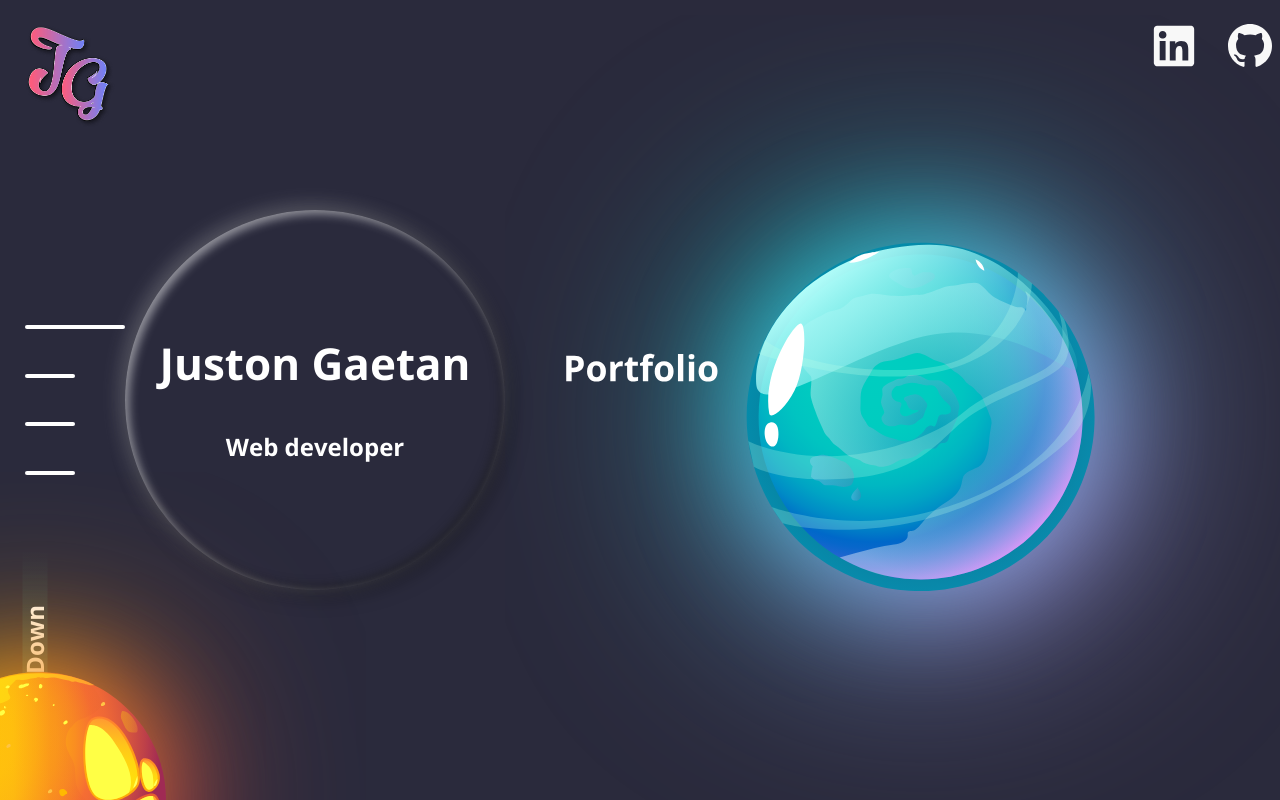
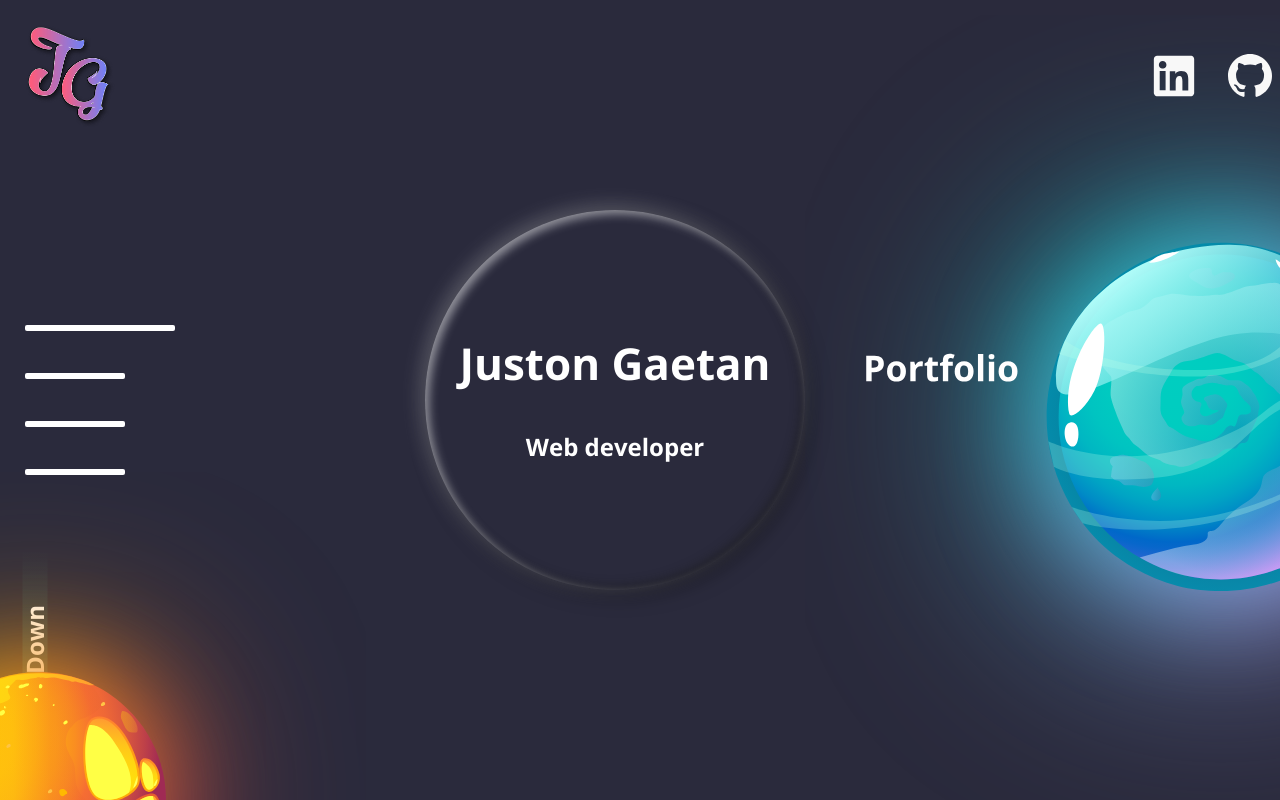
Before and after one commit to JusGaga/Portfolio-Gaetan, a React (Create React App) app: page / in a window 1280 px wide. Shown: the top 800 px of the page. Built offline with nearby package versions, Linux system fonts and the light colour scheme.

Commit message:
Update 4 navBar on the left screen

```diff
--- a/src/App.jsx
+++ b/src/App.jsx
@@ -2,12 +2,14 @@ import React from 'react';
 import './App.css';
 import {BrowserRouter,Routes,Route} from "react-router-dom"
 import AllHome from "./pages/AllHome";
+import Scroll from './components/Scroll';
 
 
 function App() {
   return (
     <>
       <div >
+
       <BrowserRouter>
         <div className="Container">
           <Routes>
--- a/src/components/Scroll.jsx
+++ b/src/components/Scroll.jsx
@@ -1,15 +1,17 @@
-import React from 'react';
+import React, { useState } from 'react';
 
 import "../styles/ComponentsStyles/Scroll.css"
 
-const Scroll = () => {
-    return (
+const Scroll = (props) => {
+
+
+  return (
         <>
-            <div className={"Scrollspace"}>
-              <div className={"SmallLine active"} id={"page1"}></div>
-              <div className={"SmallLine"} id={"page2"}></div>
-              <div className={"SmallLine"} id={"page3"}></div>
-              <div className={"SmallLine"} id={"page4"}></div>
+            <div className={"Scrollspace "}>
+              <a href={'/#home'} className={`SmallLine ${props.page === 1 ? "active" : ""}`} id={"page1"}><span>Home</span> </a>
+              <a href={'/#project'} className={`SmallLine ${props.page === 2 ? "active" : ""}`} id={"page2"}><span>Project</span></a>
+              <a href={'/#aboutMe'} className={`SmallLine ${props.page === 3 ? "active" : ""}`} id={"page3"}><span>About Me</span></a>
+              <a href={'/#Contact'} className={`SmallLine ${props.page === 4 ? "active" : ""}`} id={"page4"}><span>Contact</span></a>
             </div>
         </>
     );
--- a/src/pages/AllHome.jsx
+++ b/src/pages/AllHome.jsx
@@ -4,6 +4,7 @@ import Projects from "./pages/Projects";
 import AboutMe from "./pages/AboutMe";
 import Contact from "./pages/Contact";
 import Footer from "./pages/Footer";
+
 
 const AllHome = () => {
     return (
--- a/src/pages/pages/AboutMe.jsx
+++ b/src/pages/pages/AboutMe.jsx
@@ -10,7 +10,7 @@ const AboutMe = () => {
     return (
         <>
             <div className={"middlePageHome3 "}>
-                <Scroll />
+                <Scroll page={3} />
                 <div className={"ContainerAboutMe "}>
                     <div className="Present2">
                         <h1>About Me</h1>
--- a/src/pages/pages/Contact.jsx
+++ b/src/pages/pages/Contact.jsx
@@ -14,7 +14,7 @@ const Contact = () => {
                 <img src={planet4} alt="planet4"/>
             </div>
             <div className={"middlePageHome4 "}>
-                <Scroll />
+                <Scroll page={4} />
                 <div className={"ContainerContact"}>
                     <div className="Present3">
                         <h1>Contact Me</h1>
--- a/src/pages/pages/Footer.jsx
+++ b/src/pages/pages/Footer.jsx
@@ -10,8 +10,8 @@ const Footer = () => {
             <div className={"ContainerFooter"}>
                 <div className={"ContainerFooter2"}>
                     <div className={"leftFooter"}>
-                        <h1>This website is inspired by the Kyon Yagi website : https://www.kuon.space <br/>
-                            The images were made by Seda : https://www.figma.com/@seda</h1>
+                        <h1>This website is inspired by the <a className="link link--metis" href="https://www.kuon.space"> Kyon Yagi website </a><br/>
+                            The images were made by <a className="link link--metis" href="https://www.figma.com/@seda"> Seda </a> </h1>
                     </div>
                     <div className={"RightFooter"}>
                         <h1 style={{fontSize:'24px',marginBottom:"15px",marginLeft:"5px",color:"var(--white)"}}>Contact Form</h1>
@@ -21,7 +21,7 @@ const Footer = () => {
                             <label htmlFor="Email">Your Email :</label>
                             <input type="email" name={"Email"} id={"Email"} placeholder={"Email@email.com..."}/>
                             <label htmlFor="Messsage">Your message:</label>
-                            <textarea name={"Message"} id={"Message"} cols={90} rows={15} placeholder={"Your message..."}></textarea>
+                            <textarea name={'Message'} id={'Message'} cols={90} rows={15} placeholder={'Your message...'}/>
                             <div className={"btnFooter"}>
                             <button>Send</button>
                             </div>
--- a/src/pages/pages/Home.jsx
+++ b/src/pages/pages/Home.jsx
@@ -14,7 +14,8 @@ const Home = () => {
         <>
             <NavBar />
             <div className={"middlePage "}>
-                <Scroll />
+                <Scroll page={1}/>
+              <div className={"centerPage"}>
                 <div className={"circle "}>
                     <h3 className={'center one'}>Juston Gaetan</h3>
                     <p className={"center two"}>Web developer</p>
@@ -22,6 +23,7 @@ const Home = () => {
                     <div className={"planet"}>
                         <img src={planet} alt="Planet"/>
                     </div>
+              </div>
             </div>
             <div className={"bottom"}>
                 <div className={"scrollDown"}>
--- a/src/pages/pages/Projects.jsx
+++ b/src/pages/pages/Projects.jsx
@@ -18,7 +18,7 @@ const Projects = () => {
                 <img src={planet2} alt="planet2"/>
             </div>
             <div className={"middlePageHome2 "}>
-                <Scroll />
+                <Scroll page={2}/>
                 <div className="containerProject">
                   <div className="Present">
                       <h1>Project</h1>
--- a/src/styles/ComponentsStyles/NavBar.css
+++ b/src/styles/ComponentsStyles/NavBar.css
@@ -1,9 +1,10 @@
 .container {
     display: flex;
     justify-content: space-between;
+    align-items: center;
     position: absolute;
     top: 0;
-    width: 100%;
+    width: 100vw;
     z-index: 1000;
     padding: 1.5em;
 }
--- a/src/styles/ComponentsStyles/Scroll.css
+++ b/src/styles/ComponentsStyles/Scroll.css
@@ -3,16 +3,47 @@
     display: flex;
     flex-direction: column;
     justify-content: space-between;
+    position: inherit;
+    z-index: 12;
 }
 
 .SmallLine{
     margin-left: 25px;
-    width: 50px;
-    height: 4px;
+    width: 100px;
+    height: 6px;
     background: var(--white);
     border-radius: 2px;
+    overflow: hidden;
 }
 
 .active {
-    width: 100px;
+    width: 150px;
+
 }
+
+.SmallLine span{
+    display: flex;
+    justify-content: center;
+    color: #61dafb;
+    padding-top: 5px;
+}
+
+.SmallLine:hover, .SmallLine:hover span{
+    max-height: 25px;
+    animation: test 2s linear 0.2s 1 normal forwards;
+    overflow: hidden;
+
+}
+
+@keyframes test {
+    0%{
+    visibility: visible;
+    }
+    50%{
+        transform: translateY(0px);
+    }
+    100%{
+
+        height: 100%;
+    }
+}
--- a/src/styles/pages/Footer.css
+++ b/src/styles/pages/Footer.css
@@ -8,6 +8,45 @@
     display: flex;
     align-items: center;
 
+}
+
+.link {
+    cursor: pointer;
+    font-size: 18px;
+    position: relative;
+    white-space: nowrap;
+    color: #61dafb;
+}
+
+.link::before,
+.link::after {
+    position: absolute;
+    width: 100%;
+    height: 2px;
+    background: currentColor;
+    top: 100%;
+    left: 0;
+    pointer-events: none;
+}
+
+.link::before {
+    content: '';
+}
+
+.link--metis {
+    font-family: bely-display, sans-serif;
+    text-transform: lowercase;
+}
+
+.link--metis::before {
+    transform-origin: 100% 50%;
+    transform: scale3d(0, 1, 1);
+    transition: transform 0.3s;
+}
+
+.link--metis:hover::before {
+    transform-origin: 0% 50%;
+    transform: scale3d(1, 1, 1);
 }
 
 .footer{
@@ -73,9 +112,10 @@ line-height: 2em;
 .copy{
     color: var(--white);
     display: flex;
-    justify-content: center;
+    justify-self: center;
     position: absolute;
-    top: 497vh;
-    left: calc(50vw - 99px);
+    top: 97vh;
+    /*left: calc(50vw - 99px);*/
     z-index: 4;
+
 }
--- a/src/styles/pages/Home.css
+++ b/src/styles/pages/Home.css
@@ -4,10 +4,15 @@
     justify-content: space-between;
     width: 100vw;
     height: 100vh;
-    /*background: red;*/
+    overflow: hidden;
 
 }
-
+.centerPage{
+    display: flex;
+    justify-content: space-between;
+    align-items: center;
+    margin-left: 250px;
+}
 
 .circle{
     min-width: 380px;
```
